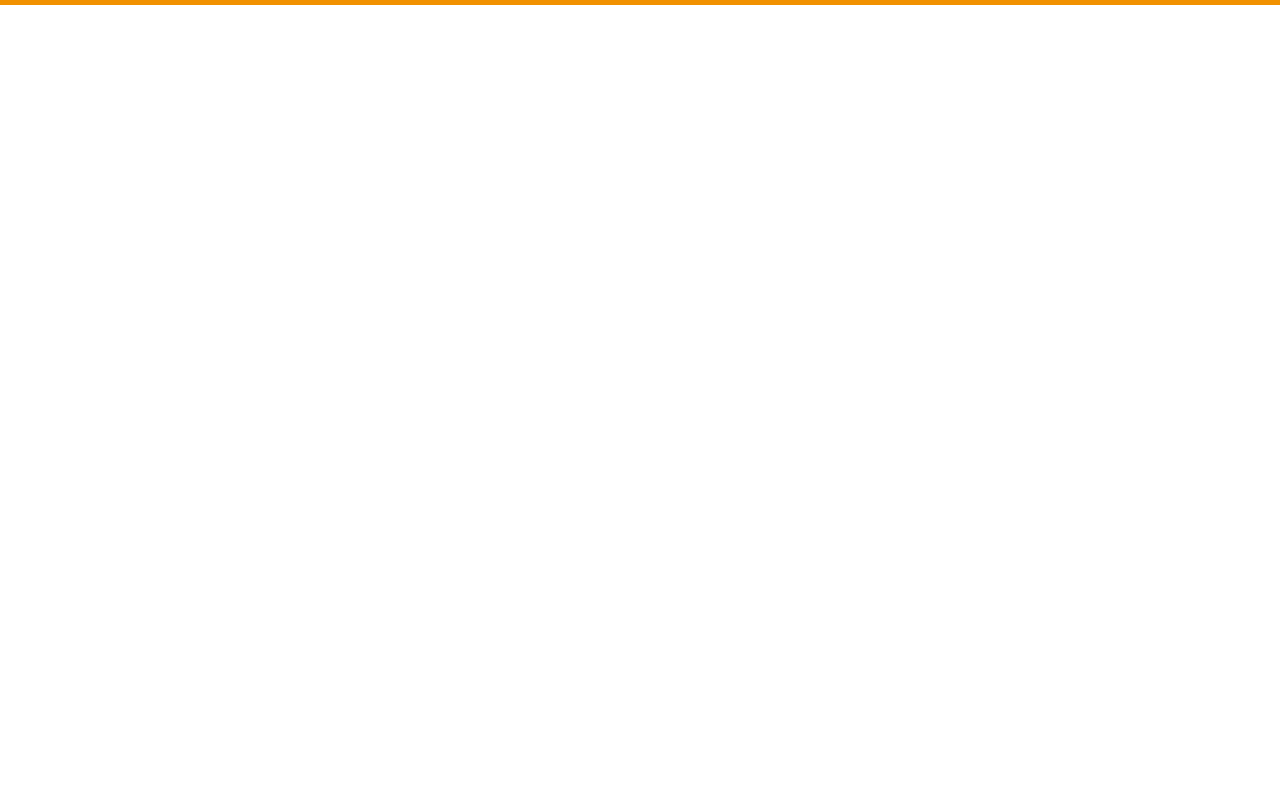
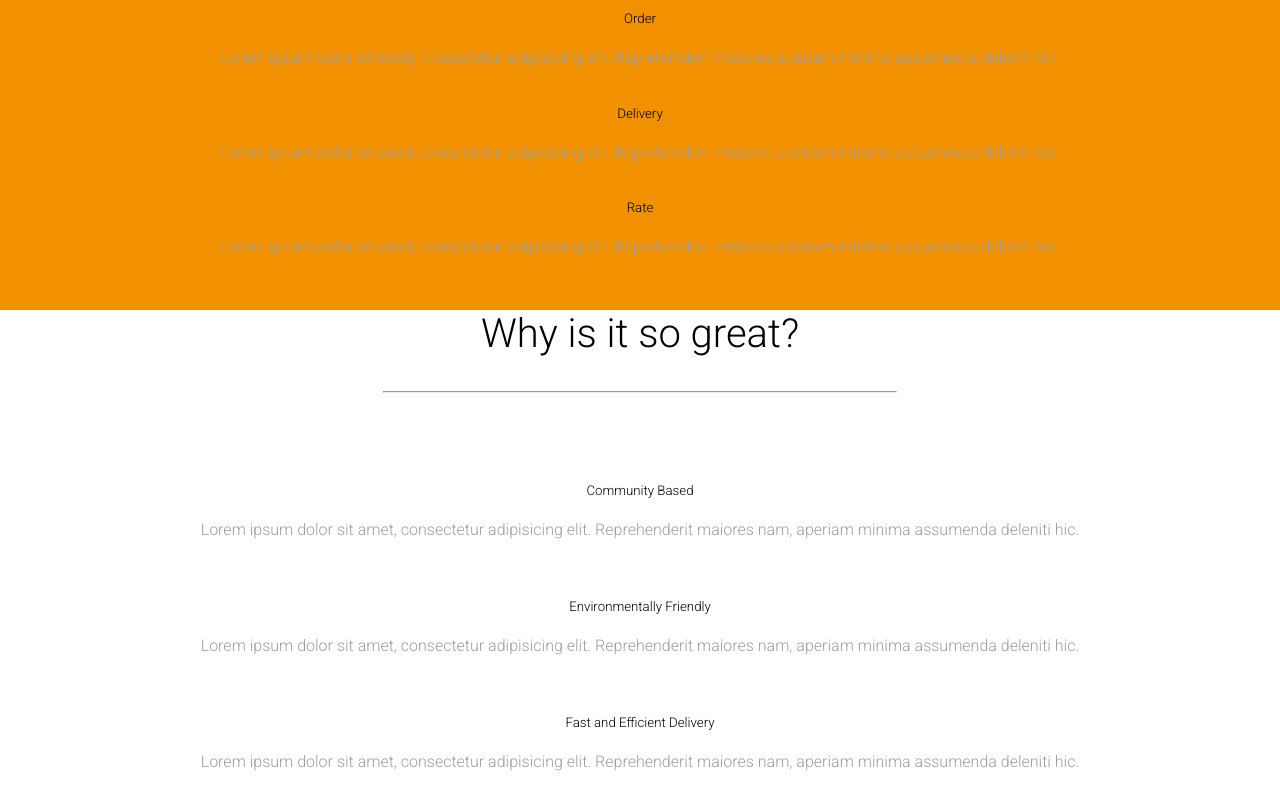
Before and after one commit to mchisem/ride-on, a React (Create React App) app: page / in a window 1280 px wide. Shown: the part 2000-2797 px from the top of the page. Before the commit the page ends 2053 px from the top, so only its background shows below. Built offline with nearby package versions, Linux system fonts and the light colour scheme.

Commit message:
deploying to heroku

```diff
--- a/src/pages/Home.js
+++ b/src/pages/Home.js
@@ -1,10 +1,8 @@
 import React from "react";
-import '@fortawesome/fontawesome-free/css/all.min.css';
-import 'bootstrap-css-only/css/bootstrap.min.css';
-import 'mdbreact/dist/css/mdb.css';
+// import 'mdbreact/dist/css/mdb.css';
 import MediaObject from '../components/MediaObject';
 import Works from '../components/Works';
-// import Features from '../components/Features';
+import Features from '../components/Features';
 // import Search from '../components/Search';
 // import Footer from '../components/Footer';
 import AppleIcon from '../components/AppleIcon';
@@ -24,6 +22,7 @@ function Homepage() {
       </header>
       <MediaObject></MediaObject>
       <Works></Works>
+      <Features></Features>
       {/* <Works></Works>
       <Features></Features>
       <Search></Search>
```
